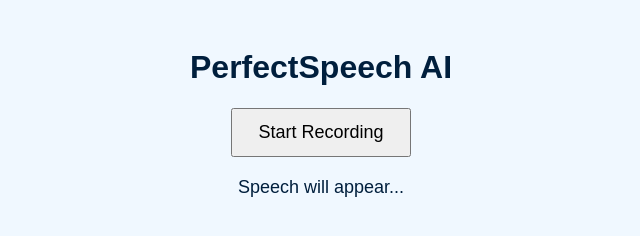
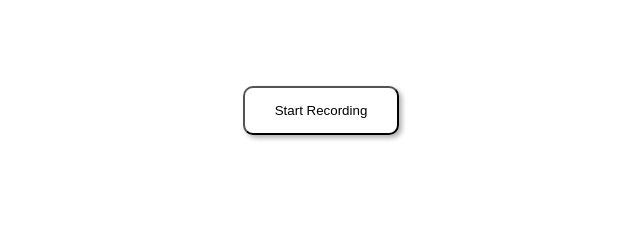
Before and after one commit to Lynnshelsie1/PerfectSpeechAI, a plain HTML site: page Frontend/index.html in a window 1280 px wide. Shown: the whole page, without its empty margins (319-959 px from the left). Drawn offline with Linux system fonts and the light colour scheme.

Commit message:
Updated frontend styles in style.css

```diff
--- a/Frontend/style.css
+++ b/Frontend/style.css
@@ -1,44 +1,38 @@
 body {
+    font-family: arial, sans-serif;
+    text-align: center;
+    padding:20px
+    background linear-gradient(135deg, #3f0591, #5308b4, #660ad6 #7a0df9);
+color: white;
+}
+
+/*heading*/
+
+h1 {
     font-family: Arial, sans-serif;
-    text-align: center;
-    padding: 20px;
-    background-color: #F0F8FF;/*light blue background*/
-    color: #001f3d; /*drak navy blue text color*/
-
-}
-/*header style*/
-h1{
-    color: #001f3d;
-}
-/*button style*/
-button {
-    padding: 12px 25px;
-    font-size: 18px;
-    background-color: #4a90e2
-    color white;
-    border: radius 5px;/*rounded corners*/
-    cursor: pointer;
-    transition: background-color 0.3s ease, transform 0.3s ease;
-}
-/*buton hover effect*/
-button:hover {
-    background-color: #357ABD
-    transform scale(1.05);
-}
-#transcription {
-    font-size: 18px;
-    color: #001f3d; /*darke navy blue text*/
-    margin-top: 20px;
-}
-/*making it mobile friendly*/
-@media (max-width: 600px) {
-h1 {
-    font-size: 24px;
+    font-size: 36px;
+    margin-bottom: 20px;
 
 }
 
 button {
-    width: 100%
-    padding 15px;
+    font-family: Arial, sans-serif;
+    padding: 15px 30px;
+    font: size 18px;
+    background-color: white;
+    color: black;
+    border: lightblue
+    cursor pointer;
+border-radius: 10px;
+box-shadow: 3px 3px 5px rgba(0, 0, 0, 0.3);
 }
+
+button:hover {
+    background-color: #f0f0f0;
+
 }
+p {
+    font-family: Arial, sans-serif;
+    font-size: 16px;
+    margin-top: 20px;
+}
```
